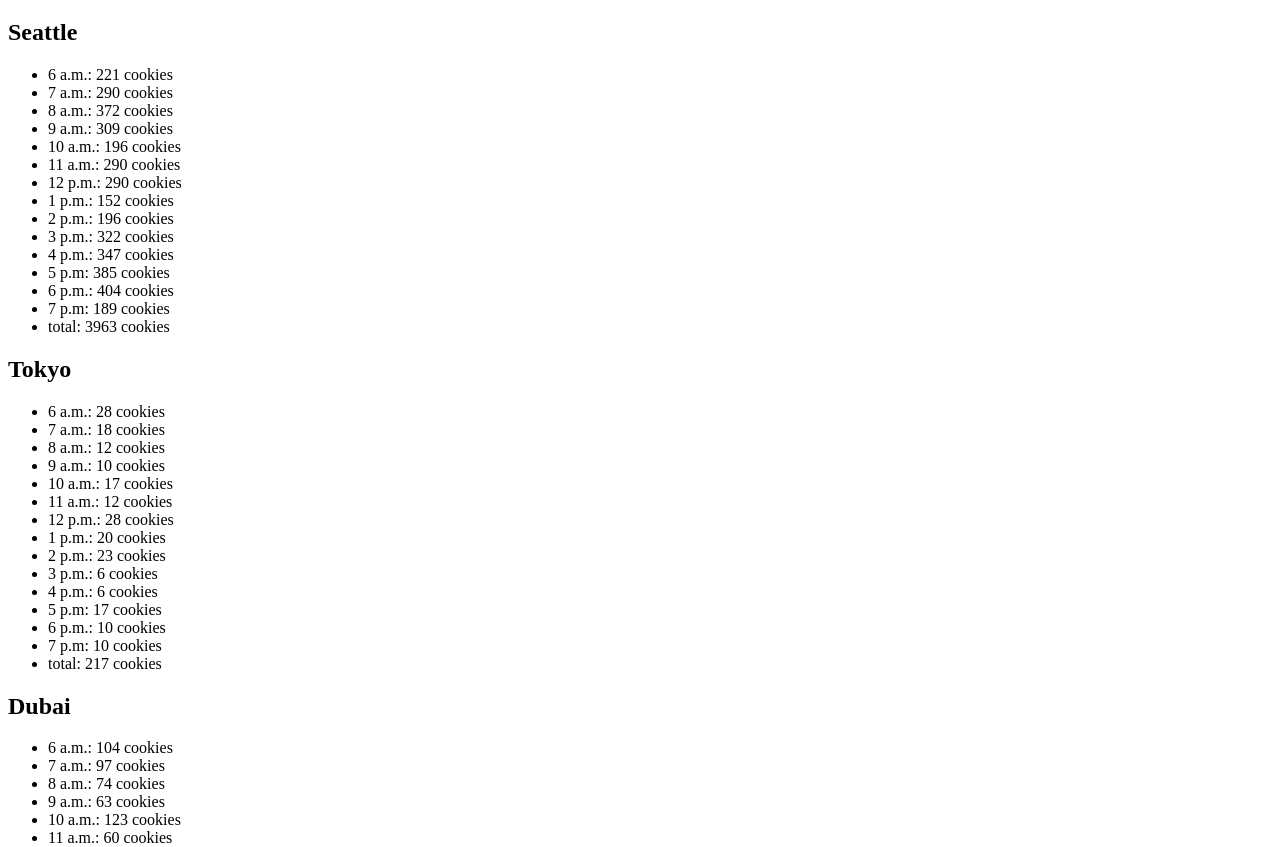
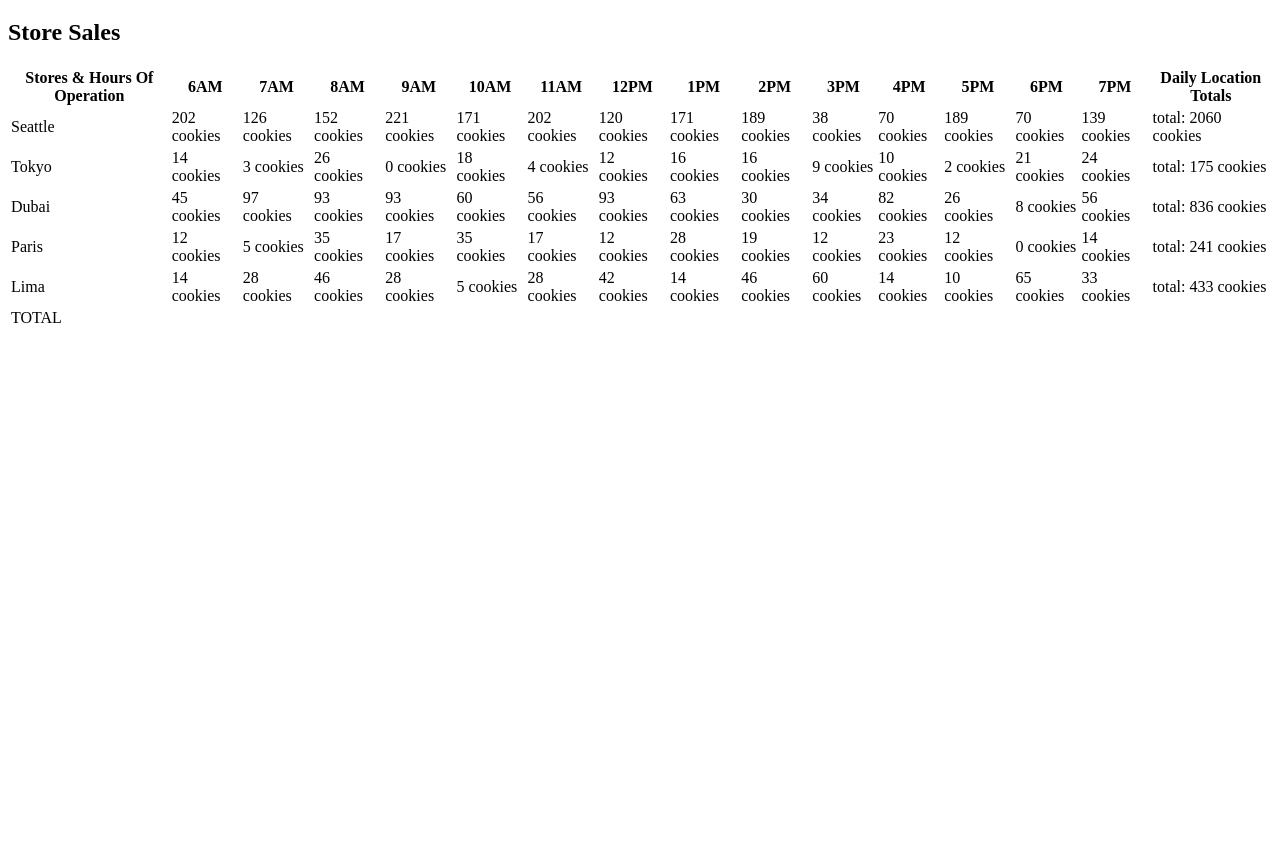
Before and after one commit to harfrancois/cookie-stand, a plain HTML site: page sales.html in a window 1280 px wide. Shown: the part 61-908 px from the top of the page. After the commit the page ends 800 px from the top, so only its background shows below. Drawn offline with Linux system fonts and the light colour scheme.

Commit message:
created constructor function

```diff
--- a/js/app.js
+++ b/js/app.js
@@ -1,169 +1,256 @@
 'use strict';
-const seattleSales = document.getElementById('seattleSales');
 
-let hours = ['6 a.m.', '7 a.m.', '8 a.m.', '9 a.m.', '10 a.m.', '11 a.m.', '12 p.m.', '1 p.m.', '2 p.m.', '3 p.m.', '4 p.m.', '5 p.m', '6 p.m.', '7 p.m'];
+let hours = ['6AM', '7AM', '8AM', '9AM', '10AM', '11AM', '12PM', '1PM', '2PM', '3PM', '4PM', '5PM', '6PM', '7PM'];
 
-let Seattle = {
-  name: 'Seattle',
-  min: 23,
-  max: 65,
-  avg: 6.3,
-  dailyTotal: 0,
-  CookiesSoldEachHourArray: [],
+const tableHeadData = document.getElementById('theadData');
+function createHead() {
+  let hoursOfOperation = document.createElement('th');
+  hoursOfOperation.textContent = 'Stores & Hours Of Operation';
+  tableHeadData.appendChild(hoursOfOperation);
 
-  randomCustomers: function () {
+  for (let i = 0; i < hours.length; i++) {
+    let times = document.createElement('th');
+    times.textContent = `${hours[i]}`;
+    tableHeadData.appendChild(times);
+  }
+  let tbTotal = document.createElement('th');
+  tbTotal.textContent = 'Daily Location Totals';
+  tableHeadData.appendChild(tbTotal);
+}
+createHead();
+
+const storeSales = document.getElementById('sales');
+const tbody = document.querySelector('tbody');
+
+let storearray =[];
+
+function Store(name, min, max, avg) {
+  this.name = name,
+  this.min = min,
+  this.max = max,
+  this.avg = avg,
+  this.dailyTotal = 0,
+  this.CookiesSoldEachHourArray = [];
+  this.randomCustomers = function () {
     return Math.floor(Math.random() * (this.max - this.min + 1) + this.min);
-  },
-  calcCookiesPerHour: function () {
+  };
+  this.calcCookiesPerHour = function () {
     for (let i = 0; i < hours.length; i++) {
       let numberOfCustomersThisHour = this.randomCustomers();
       let cookiesSoldThisHour = Math.ceil(numberOfCustomersThisHour * this.avg);
       this.CookiesSoldEachHourArray.push(cookiesSoldThisHour);
       this.dailyTotal = this.dailyTotal + cookiesSoldThisHour;
     }
-  },
-  render: function () {
+  };
+  this.render = function () {
+    let tr = document.createElement('tr');
+    tbody.appendChild(tr);
+    let tdName = document.createElement('td');
+    tdName.textContent = this.name;
+    tr.appendChild(tdName);
     this.calcCookiesPerHour();
     for (let i = 0; i < hours.length; i++) {
-      let li = document.createElement('li');
-      li.textContent = `${hours[i]}: ${this.CookiesSoldEachHourArray[i]} cookies`;
-      seattleSales.appendChild(li);
+      let td = document.createElement('td');
+      td.textContent = `${this.CookiesSoldEachHourArray[i]} cookies`;
+      tr.appendChild(td);
     }
-    let liTotal = document.createElement('li');
-    liTotal.textContent = `total: ${this.dailyTotal} cookies`;
-    seattleSales.appendChild(liTotal);
+    let tdTotal = document.createElement('td');
+    tdTotal.textContent = `total: ${this.dailyTotal} cookies`;
+    tr.appendChild(tdTotal);
+  };
+  storearray.push(this);
+}
+let seattleStore = new Store('Seattle', '23', '65', '6.3');
+seattleStore.render();
+
+let tokyoStore = new Store ('Tokyo', '3', '24', '1.2');
+tokyoStore.render();
+
+let dubaiStore = new Store('Dubai', '11', '38', '3.7');
+dubaiStore.render();
+
+let parisStore = new Store('Paris', '20', '38', '2.3');
+parisStore.render();
+
+let limaStore = new Store('Lima', '2', '16', '4.6');
+limaStore.render();
+
+let tfoot = document.createElement('tfoot');
+storeSales.appendChild(tfoot);
+let tr = document.createElement('tr');
+tfoot.appendChild(tr);
+let sum = document.createElement('td');
+sum.textContent = 'TOTAL';
+tr.appendChild(sum);
+function totalsum() {
+  for (let i = 0; i < rows.length; i++) {
   }
+
 }
-Seattle.render();
+totalsum();
+// const seattleSales = document.getElementById('seattleSales');
 
-const tokyoSales = document.getElementById('tokyoSales');
-let Tokyo = {
-  name: 'Tokyo',
-  min: 3,
-  max: 24,
-  avg: 1.2,
-  dailyTotal: 0,
-  CookiesSoldEachHourArray: [],
-  randomCustomers: function () {
-    return Math.floor(Math.random() * (this.max - this.min + 1) + this.min);
-  },
-  calcCookiesPerHour: function () {
-    for (let i = 0; i < hours.length; i++) {
-      let numberOfCustomersThisHour = this.randomCustomers();
-      let cookiesSoldThisHour = Math.ceil(numberOfCustomersThisHour * this.avg);
-      this.CookiesSoldEachHourArray.push(cookiesSoldThisHour);
-      this.dailyTotal = this.dailyTotal + cookiesSoldThisHour;
-    }
-  },
-  render: function () {
-    this.calcCookiesPerHour();
-    for (let i = 0; i < hours.length; i++) {
-      let li = document.createElement('li');
-      li.textContent = `${hours[i]}: ${this.CookiesSoldEachHourArray[i]} cookies`;
-      tokyoSales.appendChild(li);
-    }
-    let liTotal = document.createElement('li');
-    liTotal.textContent = `total: ${this.dailyTotal} cookies`;
-    tokyoSales.appendChild(liTotal);
-  }
-}
-Tokyo.render();
+// let Seattle = {
+//   name: 'Seattle',
+//   min: 23,
+//   max: 65,
+//   avg: 6.3,
+//   dailyTotal: 0,
+//   CookiesSoldEachHourArray: [],
 
-const dubaSales = document.getElementById('dubaiSales');
-let Dubai = {
-  name: 'Dubai',
-  min: 11,
-  max: 38,
-  avg: 3.7,
-  dailyTotal: 0,
-  CookiesSoldEachHourArray: [],
-  randomCustomers: function () {
-    return Math.floor(Math.random() * (this.max - this.min + 1) + this.min);
-  },
-  calcCookiesPerHour: function () {
-    for (let i = 0; i < hours.length; i++) {
-      let numberOfCustomersThisHour = this.randomCustomers();
-      let cookiesSoldThisHour = Math.ceil(numberOfCustomersThisHour * this.avg);
-      this.CookiesSoldEachHourArray.push(cookiesSoldThisHour);
-      this.dailyTotal = this.dailyTotal + cookiesSoldThisHour;
-    }
-  },
-  render: function () {
-    this.calcCookiesPerHour();
-    for (let i = 0; i < hours.length; i++) {
-      let li = document.createElement('li');
-      li.textContent = `${hours[i]}: ${this.CookiesSoldEachHourArray[i]} cookies`;
-      dubaiSales.appendChild(li);
-    }
-    let liTotal = document.createElement('li');
-    liTotal.textContent = `total: ${this.dailyTotal} cookies`;
-    dubaiSales.appendChild(liTotal);
-  }
-}
-Dubai.render();
+//   randomCustomers: function () {
+//     return Math.floor(Math.random() * (this.max - this.min + 1) + this.min);
+//   },
+//   calcCookiesPerHour: function () {
+//     for (let i = 0; i < hours.length; i++) {
+//       let numberOfCustomersThisHour = this.randomCustomers();
+//       let cookiesSoldThisHour = Math.ceil(numberOfCustomersThisHour * this.avg);
+//       this.CookiesSoldEachHourArray.push(cookiesSoldThisHour);
+//       this.dailyTotal = this.dailyTotal + cookiesSoldThisHour;
+//     }
+//   },
+//   render: function () {
+//     this.calcCookiesPerHour();
+//     for (let i = 0; i < hours.length; i++) {
+//       let li = document.createElement('li');
+//       li.textContent = `${hours[i]}: ${this.CookiesSoldEachHourArray[i]} cookies`;
+//       seattleSales.appendChild(li);
+//     }
+//     let liTotal = document.createElement('li');
+//     liTotal.textContent = `total: ${this.dailyTotal} cookies`;
+//     seattleSales.appendChild(liTotal);
+//   }
+// }
+// Seattle.render();
 
-const parisSales = document.getElementById('parisSales');
-let Paris = {
-  name: 'Paris',
-  min: 20,
-  max: 38,
-  avg: 2.3,
-  dailyTotal: 0,
-  CookiesSoldEachHourArray: [],
-  randomCustomers: function () {
-    return Math.floor(Math.random() * (this.max - this.min + 1) + this.min);
-  },
-  calcCookiesPerHour: function () {
-    for (let i = 0; i < hours.length; i++) {
-      let numberOfCustomersThisHour = this.randomCustomers();
-      let cookiesSoldThisHour = Math.ceil(numberOfCustomersThisHour * this.avg);
-      this.CookiesSoldEachHourArray.push(cookiesSoldThisHour);
-      this.dailyTotal = this.dailyTotal + cookiesSoldThisHour;
-    }
-  },
-  render: function () {
-    this.calcCookiesPerHour();
-    for (let i = 0; i < hours.length; i++) {
-      let li = document.createElement('li');
-      li.textContent = `${hours[i]}: ${this.CookiesSoldEachHourArray[i]} cookies`;
-      parisSales.appendChild(li);
-    }
-    let liTotal = document.createElement('li');
-    liTotal.textContent = `total: ${this.dailyTotal} cookies`;
-    parisSales.appendChild(liTotal);
-  }
-}
-Paris.render();
+// const tokyoSales = document.getElementById('tokyoSales');
+// let Tokyo = {
+//   name: 'Tokyo',
+//   min: 3,
+//   max: 24,
+//   avg: 1.2,
+//   dailyTotal: 0,
+//   CookiesSoldEachHourArray: [],
+//   randomCustomers: function () {
+//     return Math.floor(Math.random() * (this.max - this.min + 1) + this.min);
+//   },
+//   calcCookiesPerHour: function () {
+//     for (let i = 0; i < hours.length; i++) {
+//       let numberOfCustomersThisHour = this.randomCustomers();
+//       let cookiesSoldThisHour = Math.ceil(numberOfCustomersThisHour * this.avg);
+//       this.CookiesSoldEachHourArray.push(cookiesSoldThisHour);
+//       this.dailyTotal = this.dailyTotal + cookiesSoldThisHour;
+//     }
+//   },
+//   render: function () {
+//     this.calcCookiesPerHour();
+//     for (let i = 0; i < hours.length; i++) {
+//       let li = document.createElement('li');
+//       li.textContent = `${hours[i]}: ${this.CookiesSoldEachHourArray[i]} cookies`;
+//       tokyoSales.appendChild(li);
+//     }
+//     let liTotal = document.createElement('li');
+//     liTotal.textContent = `total: ${this.dailyTotal} cookies`;
+//     tokyoSales.appendChild(liTotal);
+//   }
+// }
+// Tokyo.render();
 
-const limaSales = document.getElementById('limaSales');
-let Lima = {
-  name: 'Lima',
-  min: 2,
-  max: 16,
-  avg: 4.6,
-  dailyTotal: 0,
-  CookiesSoldEachHourArray: [],
-  randomCustomers: function () {
-    return Math.floor(Math.random() * (this.max - this.min + 1) + this.min);
-  },
-  calcCookiesPerHour: function () {
-    for (let i = 0; i < hours.length; i++) {
-      let numberOfCustomersThisHour = this.randomCustomers();
-      let cookiesSoldThisHour = Math.ceil(numberOfCustomersThisHour * this.avg);
-      this.CookiesSoldEachHourArray.push(cookiesSoldThisHour);
-      this.dailyTotal = this.dailyTotal + cookiesSoldThisHour;
-    }
-  },
-  render: function () {
-    this.calcCookiesPerHour();
-    for (let i = 0; i < hours.length; i++) {
-      let li = document.createElement('li');
-      li.textContent = `${hours[i]}: ${this.CookiesSoldEachHourArray[i]} cookies`;
-      limaSales.appendChild(li);
-    }
-    let liTotal = document.createElement('li');
-    liTotal.textContent = `total: ${this.dailyTotal} cookies`;
-    limaSales.appendChild(liTotal);
-  }
-}
-Lima.render();
+// const dubaSales = document.getElementById('dubaiSales');
+// let Dubai = {
+//   name: 'Dubai',
+//   min: 11,
+//   max: 38,
+//   avg: 3.7,
+//   dailyTotal: 0,
+//   CookiesSoldEachHourArray: [],
+//   randomCustomers: function () {
+//     return Math.floor(Math.random() * (this.max - this.min + 1) + this.min);
+//   },
+//   calcCookiesPerHour: function () {
+//     for (let i = 0; i < hours.length; i++) {
+//       let numberOfCustomersThisHour = this.randomCustomers();
+//       let cookiesSoldThisHour = Math.ceil(numberOfCustomersThisHour * this.avg);
+//       this.CookiesSoldEachHourArray.push(cookiesSoldThisHour);
+//       this.dailyTotal = this.dailyTotal + cookiesSoldThisHour;
+//     }
+//   },
+//   render: function () {
+//     this.calcCookiesPerHour();
+//     for (let i = 0; i < hours.length; i++) {
+//       let li = document.createElement('li');
+//       li.textContent = `${hours[i]}: ${this.CookiesSoldEachHourArray[i]} cookies`;
+//       dubaiSales.appendChild(li);
+//     }
+//     let liTotal = document.createElement('li');
+//     liTotal.textContent = `total: ${this.dailyTotal} cookies`;
+//     dubaiSales.appendChild(liTotal);
+//   }
+// }
+// Dubai.render();
+
+// const parisSales = document.getElementById('parisSales');
+// let Paris = {
+//   name: 'Paris',
+//   min: 20,
+//   max: 38,
+//   avg: 2.3,
+//   dailyTotal: 0,
+//   CookiesSoldEachHourArray: [],
+//   randomCustomers: function () {
+//     return Math.floor(Math.random() * (this.max - this.min + 1) + this.min);
+//   },
+//   calcCookiesPerHour: function () {
+//     for (let i = 0; i < hours.length; i++) {
+//       let numberOfCustomersThisHour = this.randomCustomers();
+//       let cookiesSoldThisHour = Math.ceil(numberOfCustomersThisHour * this.avg);
+//       this.CookiesSoldEachHourArray.push(cookiesSoldThisHour);
+//       this.dailyTotal = this.dailyTotal + cookiesSoldThisHour;
+//     }
+//   },
+//   render: function () {
+//     this.calcCookiesPerHour();
+//     for (let i = 0; i < hours.length; i++) {
+//       let li = document.createElement('li');
+//       li.textContent = `${hours[i]}: ${this.CookiesSoldEachHourArray[i]} cookies`;
+//       parisSales.appendChild(li);
+//     }
+//     let liTotal = document.createElement('li');
+//     liTotal.textContent = `total: ${this.dailyTotal} cookies`;
+//     parisSales.appendChild(liTotal);
+//   }
+// }
+// Paris.render();
+
+// const limaSales = document.getElementById('limaSales');
+// let Lima = {
+//   name: 'Lima',
+//   min: 2,
+//   max: 16,
+//   avg: 4.6,
+//   dailyTotal: 0,
+//   CookiesSoldEachHourArray: [],
+//   randomCustomers: function () {
+//     return Math.floor(Math.random() * (this.max - this.min + 1) + this.min);
+//   },
+//   calcCookiesPerHour: function () {
+//     for (let i = 0; i < hours.length; i++) {
+//       let numberOfCustomersThisHour = this.randomCustomers();
+//       let cookiesSoldThisHour = Math.ceil(numberOfCustomersThisHour * this.avg);
+//       this.CookiesSoldEachHourArray.push(cookiesSoldThisHour);
+//       this.dailyTotal = this.dailyTotal + cookiesSoldThisHour;
+//     }
+//   },
+//   render: function () {
+//     this.calcCookiesPerHour();
+//     for (let i = 0; i < hours.length; i++) {
+//       let li = document.createElement('li');
+//       li.textContent = `${hours[i]}: ${this.CookiesSoldEachHourArray[i]} cookies`;
+//       limaSales.appendChild(li);
+//     }
+//     let liTotal = document.createElement('li');
+//     liTotal.textContent = `total: ${this.dailyTotal} cookies`;
+//     limaSales.appendChild(liTotal);
+//   }
+// }
+// Lima.render();
--- a/sales.html
+++ b/sales.html
@@ -10,31 +10,18 @@
 <h1>SALES</h1>
 
 <body>
-  <section>
-    <h2>Seattle</h2>
-    <ul id="seattleSales"></ul>
-  </section>
 
-  <section>
-    <h2>Tokyo</h2>
-    <ul id="tokyoSales"></ul>
-  </section>
+  <div>
+    <h2>Store Sales</h2>
+    <table id="sales">
+      <thead>
+        <tr id="theadData"></tr>
+      </thead>
+      <tbody>
 
-  <section>
-    <h2>Dubai</h2>
-    <ul id="dubaiSales"></ul>
-  </section>
-
-  <section>
-    <h2>Paris</h2>
-    <ul id="parisSales"></ul>
-  </section>
-
-  <section>
-    <h2>Lima</h2>
-    <ul id="limaSales"></ul>
-  </section>
-
+      </tbody>
+    </table>
+  </div>
   <script src="js/app.js" text="text/javascript"></script>
 </body>
 
```
Also changed, not shown: .eslintrc.json (added).
